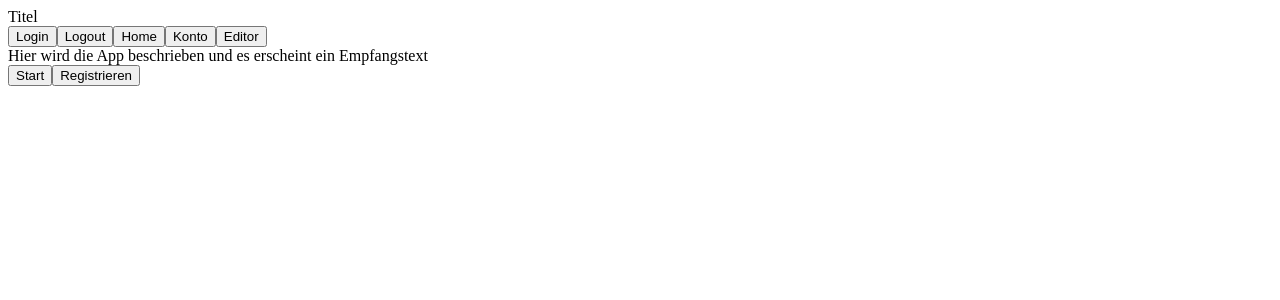
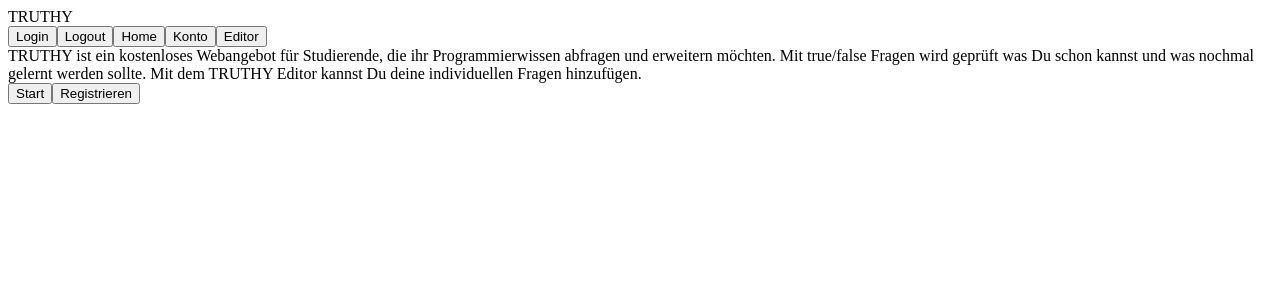
Before and after one commit to sengsei/nf-capstone, a React (Create React App) app in the folder frontend/: page / in a window 1280 px wide. Shown: the top 300 px of the page. Built offline with nearby package versions, Linux system fonts and the light colour scheme.

Commit message:
App name und was kann die App

```diff
--- a/frontend/src/components/Header.tsx
+++ b/frontend/src/components/Header.tsx
@@ -10,7 +10,7 @@ export default function Header() {
 
     return(
         <div>
-            <div>Titel</div>
+            <div>TRUTHY</div>
             <button onClick={() => routeToPath('login')}>Login</button>
             <button>Logout</button>
             <button onClick={() => routeToPath('categories')}>Home</button>
--- a/frontend/src/components/LandingPage.tsx
+++ b/frontend/src/components/LandingPage.tsx
@@ -11,7 +11,9 @@ export default function LandingPage() {
     return (
         <div>
             <div>
-                Hier wird die App beschrieben und es erscheint ein Empfangstext
+                TRUTHY ist ein kostenloses Webangebot für Studierende, die ihr Programmierwissen abfragen und erweitern möchten.
+                Mit true/false Fragen wird geprüft was Du schon kannst und was nochmal gelernt werden sollte.
+                Mit dem TRUTHY Editor kannst Du deine individuellen Fragen hinzufügen.
             </div>
                 <button onClick={() => routeToPath("categories")}>Start</button>
                 <button onClick={() => routeToPath("register")}>Registrieren</button>
```
Also changed, not shown: 1 other file (tests, documents, lock files or other folders).
